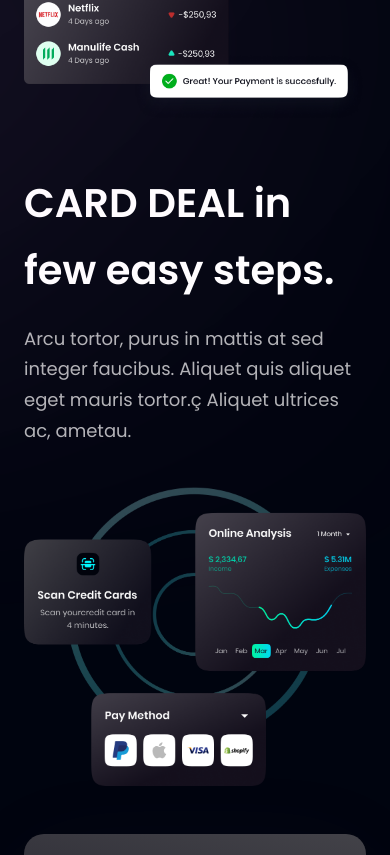
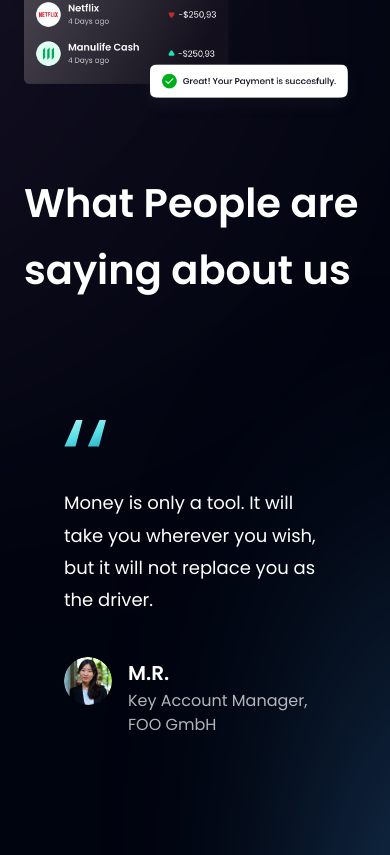
Before and after one commit to IoT-junkrat/iot-junkrat.github.io, a React (Vite) app: page / in a window 390 px wide. Shown: the part 3689-4544 px from the top of the page. Built offline with nearby package versions, Linux system fonts and the light colour scheme.

Commit message:
testimonials

```diff
--- a/src/App.jsx
+++ b/src/App.jsx
@@ -2,18 +2,41 @@ import React from 'react'
 import {
   Billing,
   Business,
-  CardDeal,
   CTA,
   Hero,
   Navbar,
   Stats,
-  Footer
+  Footer,
+  Testimonials
 } from './components'
 import styles from './style'
+import uparrowimg from "./assets/uparrow.png";
+import { useEffect, useState } from "react";
 
 const App = () => {
-  return (
-    <div className='bg-primary w-full overflow-hidden'>
+
+   const [showTopButton, setshowTopButton] = useState(false)
+
+   const handleScrollToTopEvent=()=>{
+     window.scrollTo({top:0 , behavior:'smooth'});
+   }
+
+   useEffect(() => {
+     const handleTopEvent=()=>{
+       window.pageYOffset>300 ? setshowTopButton(true) :setshowTopButton(false);
+     }
+
+     window.addEventListener('scroll',handleTopEvent);
+
+
+     return () => {
+       window.removeEventListener('scroll',handleTopEvent);
+     }
+   }, []);
+
+   return(
+     <div className="bg-primary w-full overflow-hidden">
+
       <div className={`${styles.paddingX} ${styles.flexCenter}`}>
         <div className={`${styles.boxWidth}`}>
           <Navbar/>
@@ -29,7 +52,7 @@ const App = () => {
           <Stats/>
           <Business/>
           <Billing/>
-          <CardDeal/>
+	  <Testimonials/>
           <CTA/>
           <Footer/>
         </div>
--- /dev/null
+++ b/src/components/FeedbackCard.jsx
@@ -0,0 +1,25 @@
+import { quotes } from "../assets";
+
+const FeedbackCard = ({ content, name, title, img }) => (
+  <div className="flex justify-between flex-col px-10 py-12 rounded-[20px]  max-w-[370px] md:mr-10 sm:mr-5 mr-0 my-5 feedback-card">
+    <img src={quotes} alt="double_quotes" className="w-[42.6px] h-[27.6px] object-contain" />
+    <p className="font-poppins font-normal text-[18px] leading-[32.4px] text-white my-10">
+      {content}
+    </p>
+
+    <div className="flex flex-row">
+      <img src={img} alt={name} className="w-[48px] h-[48px] rounded-full" />
+      <div className="flex flex-col ml-4">
+        <h4 className="font-poppins font-semibold text-[20px] leading-[32px] text-white">
+          {name}
+        </h4>
+        <p className="font-poppins font-normal text-[16px] leading-[24px] text-dimWhite">
+          {title}
+        </p>
+      </div>
+    </div>
+  </div>
+);
+
+
+export default FeedbackCard;
--- /dev/null
+++ b/src/components/Testimonials.jsx
@@ -0,0 +1,25 @@
+import { feedback } from "../constants";
+import styles from "../style";
+import FeedbackCard from "./FeedbackCard";
+
+const Testimonials = () => (
+  <section id="clients" className={`${styles.paddingY} ${styles.flexCenter} flex-col relative `}>
+    <div className="absolute z-[0] w-[60%] h-[60%] -right-[50%] rounded-full blue__gradient bottom-40" />
+
+    <div className="w-full flex justify-between items-center md:flex-row flex-col sm:mb-16 mb-6 relative z-[1]">
+      <h2 className={styles.heading2}>
+        What People are <br className="sm:block hidden" /> saying about us
+      </h2>
+      <div className="w-full md:mt-0 mt-6">
+        <p className={`${styles.paragraph} text-left max-w-[450px]`}>
+        </p>
+      </div>
+    </div>
+
+    <div className="flex flex-wrap sm:justify-start justify-center w-full feedback-container relative z-[1]">
+      {feedback.map((card) => <FeedbackCard key={card.id} {...card} />)}
+    </div>
+  </section>
+);
+
+export default Testimonials;
--- a/src/components/index.js
+++ b/src/components/index.js
@@ -7,6 +7,7 @@ import Hero from './Hero'
 import Navbar from './Navbar'
 import Stats from './Stats'
 import Footer from './Footer'
+import Testimonials from './Testimonials'
 
 export {
     Billing,
@@ -17,5 +18,6 @@ export {
     Hero,
     Navbar,
     Stats,
+    Testimonials,
     Footer
 }
--- a/src/constants/index.js
+++ b/src/constants/index.js
@@ -33,8 +33,8 @@ export const navLinks = [
     title: "Experience",
   },
   {
-    id: "foo_template",
-    title: "foo_template",
+    id: "clients",
+    title: "Testimonials",
   },
   {
     id: "contact",
@@ -84,16 +84,6 @@ export const feedback = [
     img: people02,
   },
 
-{/*
-  {
-    id: "feedback-3",
-    content:
-      "It is usually people in the money business, finance, and international trade that are really rich.",
-    name: "Kenn Gallagher",
-    title: "Founder & Leader",
-    img: people03,
-  },
-*/}
 ];
 
 export const stats = [
```
Also changed, not shown: src/assets/uparrow.png (added).
